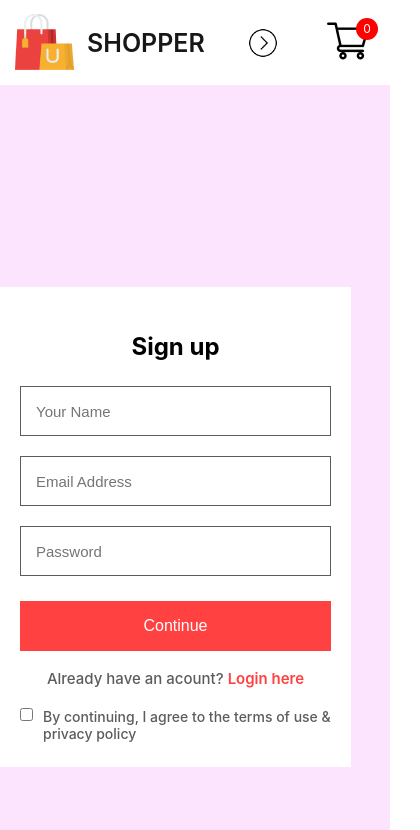
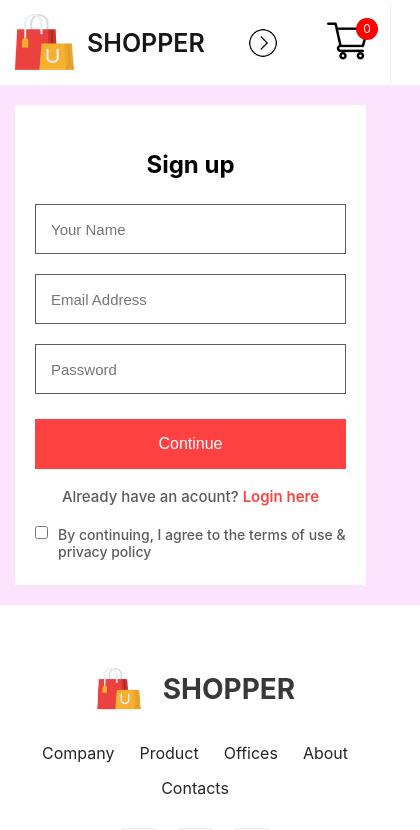
Before and after one commit to The-Vipi14/shopper, a React (Create React App) app in the folder frontend/: page /signup in a window 390 px wide. Shown: the top 830 px of the page, 420 px wide, since content can reach past the window. Built offline with nearby package versions, Linux system fonts and the light colour scheme.

Commit message:
signup page responvie UI updated

```diff
--- a/frontend/src/Pages/CSS/loginSignup.css
+++ b/frontend/src/Pages/CSS/loginSignup.css
@@ -1,142 +1,3 @@
-/* .login-signup{
-    width: 100%;
-    height: 700px;
-    background: #fce3fe;
-    padding-top: 100px;
-}
-.login-signup-container{
-    width: 580px;
-    height: 600px;
-    background: white;
-    margin: auto;
-    padding: 40px 60px;
-}
-.login-signup-container h1{
-    margin: 20px 0px;
-
-}
-.login-signup-fields{
-    display: flex;
-    flex-direction: column;
-    gap: 29px;
-    margin-top: 30px;
-}
-.login-signup-fields input{
-    height: 72px;
-    width: 100%;
-    padding-left: 20px;
-    border: 1px solid #5c5c5c;
-    font-size: 18px;
-}
-.login-signup-container button {
-    width: 580px;
-    height: 72px;
-    color: white;
-    background: #ff4141;
-    margin-top: 30px;
-    border: none;
-    font-size: 24px;
-    font-weight: 400;
-    cursor: pointer;
-}
-.login-signup-login{
-    margin-top: 20px;
-    color: #5c5c5c;
-    font-size: 18px;
-    font-weight: 500;
-}
-.login-signup-login span{
-    color: #ff4141;
-    font-weight: 600;
-}
-.login-signup-agree{
-    display: flex;
-    align-items:center;
-    margin-top: 25px;
-    gap: 20px;
-    color: #5c5c5c;
-    font-size: 18px;
-    font-weight: 600;
-}
-@media (max-width: 768px) {
-  .login-signup {
-    height: auto;
-    padding: 60px 6px;
-  }
-
-  .login-signup-container {
-    width: 100%;
-    height: auto;
-    padding: 30px 25px;
-  }
-
-  .login-signup-container h1 {
-    text-align: center;
-  }
-
-  .login-signup-container button {
-    width: 100%;
-    font-size: 20px;
-  }
-
-  .login-signup-fields input {
-    height: 60px;
-    font-size: 16px;
-  }
-
-  .login-signup-login,
-  .login-signup-agree {
-    font-size: 16px;
-  }
-}
-
-
-@media (max-width: 480px) {
-  .login-signup {
-    padding-top: 40px;
-  }
-
-  .login-signup-container {
-    padding: 25px 20px;
-  }
-
-  .login-signup-container h1 {
-    font-size: 24px;
-  }
-
-  .login-signup-fields {
-    gap: 20px;
-  }
-
-  .login-signup-fields input {
-    height: 55px;
-    font-size: 15px;
-  }
-
-  .login-signup-container button {
-    height: 55px;
-    font-size: 18px;
-  }
-
-  .login-signup-login {
-    text-align: center;
-    line-height: 1.5;
-  }
-
-  .login-signup-agree {
-    flex-direction: column;
-    align-items: flex-start;
-    gap: 10px;
-    font-size: 15px;
-  }
-} */
-
-
-
-/* ===============================
-   LOGIN / SIGNUP PAGE
-================================ */
-
 .login-signup {
   width: 100%;
   min-height: 100vh;
@@ -243,6 +104,13 @@
 ================================ */
 
 @media (max-width: 480px) {
+  .login-signup {
+    min-height: 50vh;
+    display: flex;
+    justify-content: center;
+    align-items: center;
+    padding: 20px 15px;
+  }
   .login-signup-container {
     padding: 25px 20px;
   }
```
Lines whose indentation alone changed are shown as unchanged.
